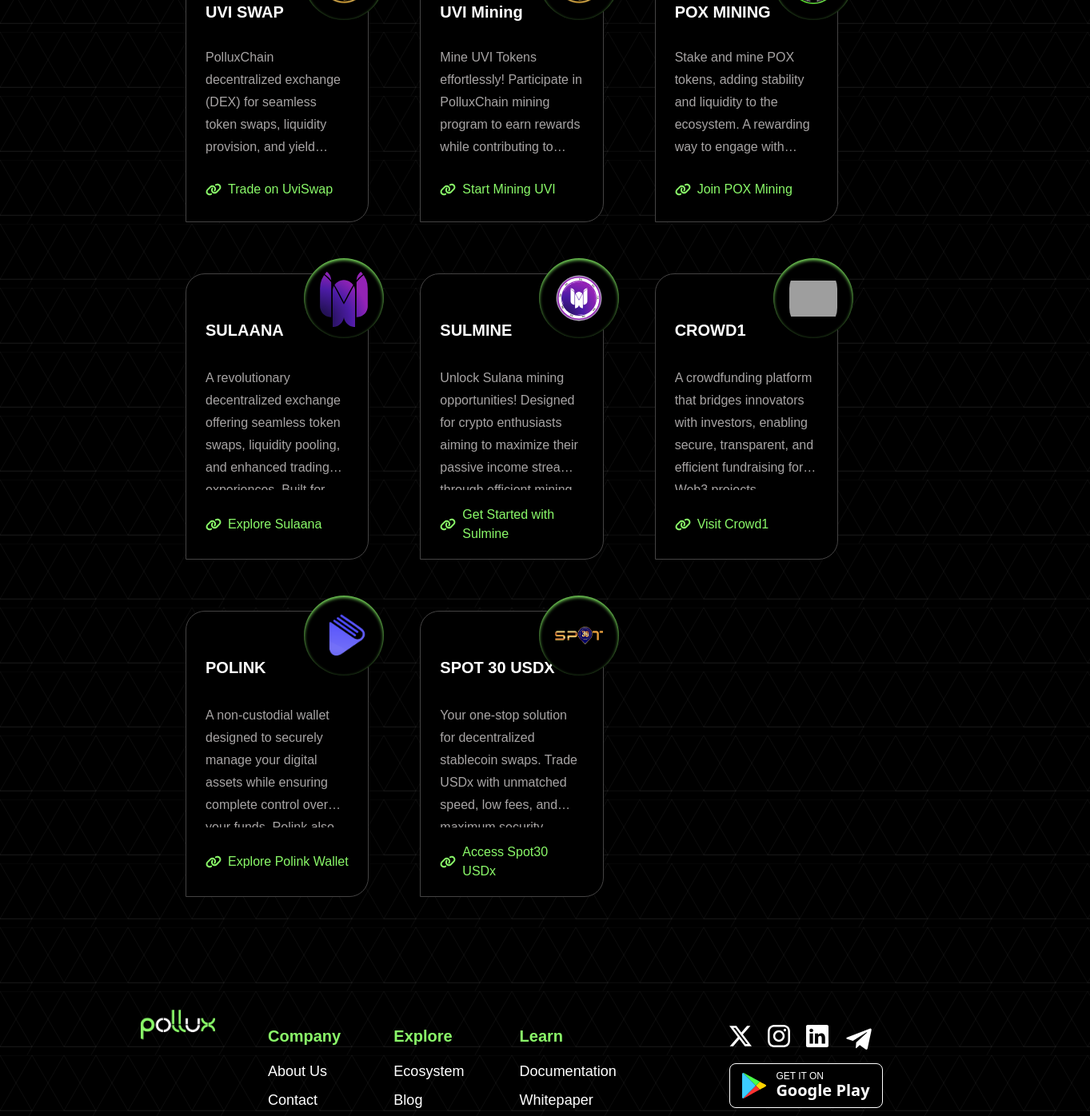
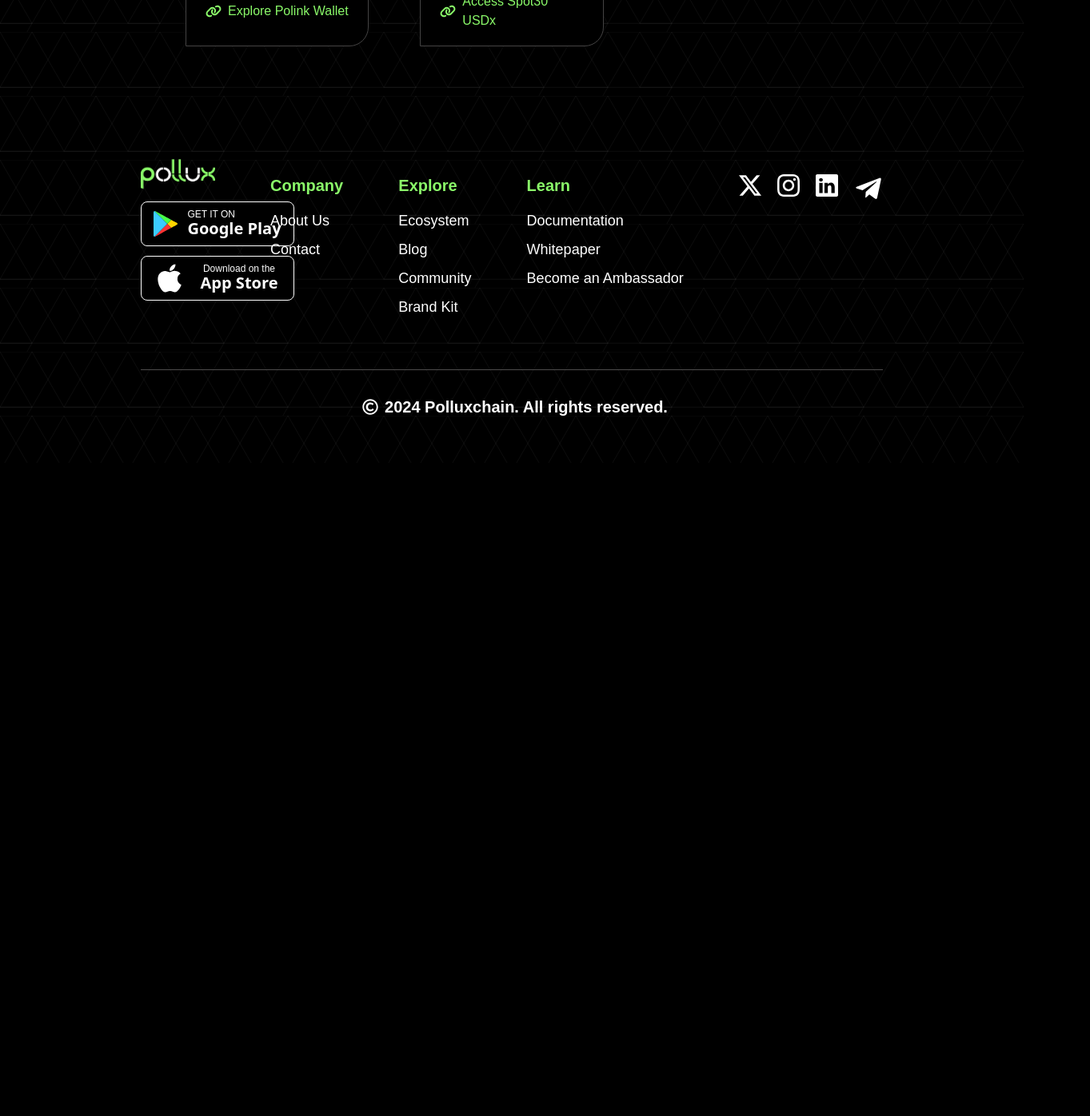
Before and after one commit to PolluxCoin2-0/New_Official_website, a Next.js app: page /Ecosystem in a window 1280 px wide. Shown: the part 1400-2796 px from the top of the page at 80% size, 1363 px wide, since content can reach past the window. After the commit the page ends 1979 px from the top, so only its background shows below. Built offline with nearby package versions, Linux system fonts and the light colour scheme; grey boxes are pictures that could not be loaded.

Commit message:
remove ecosystem

```diff
--- a/src/app/ContactForm/page.tsx
+++ b/src/app/ContactForm/page.tsx
@@ -91,8 +91,10 @@ const ContactForm = () => {
 
   return (
     <div className="text-center min-h-screen px-2 md:px-4 lg:px-6 xl:px-32 mt-32">
-      <p className="text-2xl md:text-4xl font-medium">Contact Us</p>
-      <div className="border-[1px] border-[#2e2d2d] rounded-3xl mt-12 w-full md:w-[70%] mx-auto p-2 md:p-16">
+      {/* <p className="text-2xl md:text-4xl font-medium">Contact Us</p> */}
+
+
+      {/* <div className="border-[1px] border-[#2e2d2d] rounded-3xl mt-12 w-full md:w-[70%] mx-auto p-2 md:p-16">
         <div className="flex flex-row justify-center items-center space-x-1 md:space-x-2 pt-4 md:pt-0">
           <div>
             <FaTelegramPlane color="#8af969" size={28} />
@@ -166,7 +168,7 @@ const ContactForm = () => {
             Send Message
           </button>
         </form>
-      </div>
+      </div> */}
 
       {/* Join Us */}
       <div className="mt-24">
--- a/src/app/Ecosystem/page.tsx
+++ b/src/app/Ecosystem/page.tsx
@@ -9,7 +9,7 @@ import PolinkLogo from "../../../public/PolinkLogo.png";
 import CrowdLogo from "../../../public/crowdLogo.png";
 import polluxLogo from "../../../public/polluxlogo.png";
 import spotLogo from "../../../public/SpotLogo.png";
-import AnimatedProducts from "../../../src/app/AnimatedProduct";
+// import AnimatedProducts from "../../../src/app/AnimatedProduct";
 import { FaLink } from "react-icons/fa6";
 
 const page = () => {
@@ -124,9 +124,9 @@ const page = () => {
 
   return (
     <div className="relative text-center px-2 md:px-4 lg:px-6 xl:px-44 mt-24 pb-16 ">
-      <div className="hidden lg:block">
+      {/* <div className="hidden lg:block">
       <AnimatedProducts/>
-     </div>
+     </div> */}
 
       {/* Our Projects */}
       <div className="relative text-center px-4 lg:px-12 mt-24 pb-0 ">
@@ -138,8 +138,13 @@ const page = () => {
           <FaRecycle size={32} color="#8af969" />
         </p>
         <p className="text-md md:text-4xl font-semibold text-nowrap">Explore our diverse projects:</p>
+
       </div>
-      <div className="grid grid-cols-1 sm:grid-cols-2 lg:grid-cols-3 gap-16 mt-16 md:mt-24">
+      <p className="text-center md:text-start text-md md:text-lg font-semibold pt-4 text-[#a7a4a4] ml-0 md:ml-16">
+          Empowering the future of blockchain innovation with a suite of
+          cutting-edge decentralized applications and platforms.
+        </p>
+      <div className="grid grid-cols-1 sm:grid-cols-2 lg:grid-cols-3 gap-16 mt-16 md:mt-16">
         {projects.map((project, index) => (
           <ProjectCard
             key={index}
--- a/src/app/components/Footer.tsx
+++ b/src/app/components/Footer.tsx
@@ -7,7 +7,6 @@ import { BsLinkedin } from "react-icons/bs";
 import { FaTelegramPlane } from "react-icons/fa";
 import { SiInstagram } from "react-icons/si";
 import { FaRegCopyright } from "react-icons/fa";
-import { FcAndroidOs } from "react-icons/fc";
 
 export default function Footer() {
   return (
@@ -22,6 +21,65 @@ export default function Footer() {
             style={{ width: "100%" }}
             className=""
           />
+
+             {/* Google Play */}
+             <div className="mt-3">
+            <button
+              type="button"
+              className="flex items-center justify-center w-48 text-white bg-black rounded-lg h-14 border-[1px] border-[#ffffff]"
+            >
+              <div className="mr-3">
+                <svg viewBox="30 336.7 120.9 129.2" width="30">
+                  <path
+                    fill="#FFD400"
+                    d="M119.2,421.2c15.3-8.4,27-14.8,28-15.3c3.2-1.7,6.5-6.2,0-9.7  c-2.1-1.1-13.4-7.3-28-15.3l-20.1,20.2L119.2,421.2z"
+                  ></path>
+                  <path
+                    fill="#FF3333"
+                    d="M99.1,401.1l-64.2,64.7c1.5,0.2,3.2-0.2,5.2-1.3  c4.2-2.3,48.8-26.7,79.1-43.3L99.1,401.1L99.1,401.1z"
+                  ></path>
+                  <path
+                    fill="#48FF48"
+                    d="M99.1,401.1l20.1-20.2c0,0-74.6-40.7-79.1-43.1  c-1.7-1-3.6-1.3-5.3-1L99.1,401.1z"
+                  ></path>
+                  <path
+                    fill="#3BCCFF"
+                    d="M99.1,401.1l-64.3-64.3c-2.6,0.6-4.8,2.9-4.8,7.6  c0,7.5,0,107.5,0,113.8c0,4.3,1.7,7.4,4.9,7.7L99.1,401.1z"
+                  ></path>
+                </svg>
+              </div>
+              <div>
+                <div className="text-start text-xs">GET IT ON</div>
+                <div className="-mt-1 font-sans text-xl font-semibold">
+                  Google Play
+                </div>
+              </div>
+            </button>
+          </div>
+
+          {/*  App store  */}
+          <div>
+            <button
+              type="button"
+              className="flex items-center justify-center w-48 mt-3 text-white bg-black h-14 rounded-lg border-[1px] border-[#ffffff]"
+            >
+              <div className="mr-6">
+                <svg viewBox="0 0 384 512" width="30">
+                  <path
+                    fill="currentColor"
+                    d="M318.7 268.7c-.2-36.7 16.4-64.4 50-84.8-18.8-26.9-47.2-41.7-84.7-44.6-35.5-2.8-74.3 20.7-88.5 20.7-15 0-49.4-19.7-76.4-19.7C63.3 141.2 4 184.8 4 273.5q0 39.3 14.4 81.2c12.8 36.7 59 126.7 107.2 125.2 25.2-.6 43-17.9 75.8-17.9 31.8 0 48.3 17.9 76.4 17.9 48.6-.7 90.4-82.5 102.6-119.3-65.2-30.7-61.7-90-61.7-91.9zm-56.6-164.2c27.3-32.4 24.8-61.9 24-72.5-24.1 1.4-52 16.4-67.9 34.9-17.5 19.8-27.8 44.3-25.6 71.9 26.1 2 49.9-11.4 69.5-34.3z"
+                  ></path>
+                </svg>
+              </div>
+              <div>
+                <div className="text-xs">Download on the</div>
+                <div className="-mt-1 font-sans text-xl font-semibold">
+                  App Store
+                </div>
+              </div>
+            </button>
+          </div>
+
         </div>
 
         <div className="text-start mt-5 md:mt-0">
@@ -120,81 +178,8 @@ export default function Footer() {
               <FaTelegramPlane size={36} />
             </a>
           </div>
-          {/* Google Play */}
-          <div className="mt-3">
-            <button
-              type="button"
-              className="flex items-center justify-center w-48 text-white bg-black rounded-lg h-14 border-[1px] border-[#ffffff]"
-            >
-              <div className="mr-3">
-                <svg viewBox="30 336.7 120.9 129.2" width="30">
-                  <path
-                    fill="#FFD400"
-                    d="M119.2,421.2c15.3-8.4,27-14.8,28-15.3c3.2-1.7,6.5-6.2,0-9.7  c-2.1-1.1-13.4-7.3-28-15.3l-20.1,20.2L119.2,421.2z"
-                  ></path>
-                  <path
-                    fill="#FF3333"
-                    d="M99.1,401.1l-64.2,64.7c1.5,0.2,3.2-0.2,5.2-1.3  c4.2-2.3,48.8-26.7,79.1-43.3L99.1,401.1L99.1,401.1z"
-                  ></path>
-                  <path
-                    fill="#48FF48"
-                    d="M99.1,401.1l20.1-20.2c0,0-74.6-40.7-79.1-43.1  c-1.7-1-3.6-1.3-5.3-1L99.1,401.1z"
-                  ></path>
-                  <path
-                    fill="#3BCCFF"
-                    d="M99.1,401.1l-64.3-64.3c-2.6,0.6-4.8,2.9-4.8,7.6  c0,7.5,0,107.5,0,113.8c0,4.3,1.7,7.4,4.9,7.7L99.1,401.1z"
-                  ></path>
-                </svg>
-              </div>
-              <div>
-                <div className="text-start text-xs">GET IT ON</div>
-                <div className="-mt-1 font-sans text-xl font-semibold">
-                  Google Play
-                </div>
-              </div>
-            </button>
-          </div>
 
-          {/*  App store  */}
-          <div>
-            <button
-              type="button"
-              className="flex items-center justify-center w-48 mt-3 text-white bg-black h-14 rounded-lg border-[1px] border-[#ffffff]"
-            >
-              <div className="mr-6">
-                <svg viewBox="0 0 384 512" width="30">
-                  <path
-                    fill="currentColor"
-                    d="M318.7 268.7c-.2-36.7 16.4-64.4 50-84.8-18.8-26.9-47.2-41.7-84.7-44.6-35.5-2.8-74.3 20.7-88.5 20.7-15 0-49.4-19.7-76.4-19.7C63.3 141.2 4 184.8 4 273.5q0 39.3 14.4 81.2c12.8 36.7 59 126.7 107.2 125.2 25.2-.6 43-17.9 75.8-17.9 31.8 0 48.3 17.9 76.4 17.9 48.6-.7 90.4-82.5 102.6-119.3-65.2-30.7-61.7-90-61.7-91.9zm-56.6-164.2c27.3-32.4 24.8-61.9 24-72.5-24.1 1.4-52 16.4-67.9 34.9-17.5 19.8-27.8 44.3-25.6 71.9 26.1 2 49.9-11.4 69.5-34.3z"
-                  ></path>
-                </svg>
-              </div>
-              <div>
-                <div className="text-xs">Download on the</div>
-                <div className="-mt-1 font-sans text-xl font-semibold">
-                  App Store
-                </div>
-              </div>
-            </button>
-          </div>
 
-          {/* download apk */}
-          <div>
-            <button
-              type="button"
-              className="flex items-center justify-center w-48 mt-3 text-white bg-black h-14 rounded-lg border-[1px] border-[#ffffff]"
-            >
-              <div className="mr-1">
-                <FcAndroidOs size={40} />
-              </div>
-              <div>
-                {/* <div className="text-xs">Download on the</div> */}
-                <div className="-mt-1 font-sans text-xl font-semibold">
-                  Download apk
-                </div>
-              </div>
-            </button>
-          </div>
         </div>
       </div>
 
```
